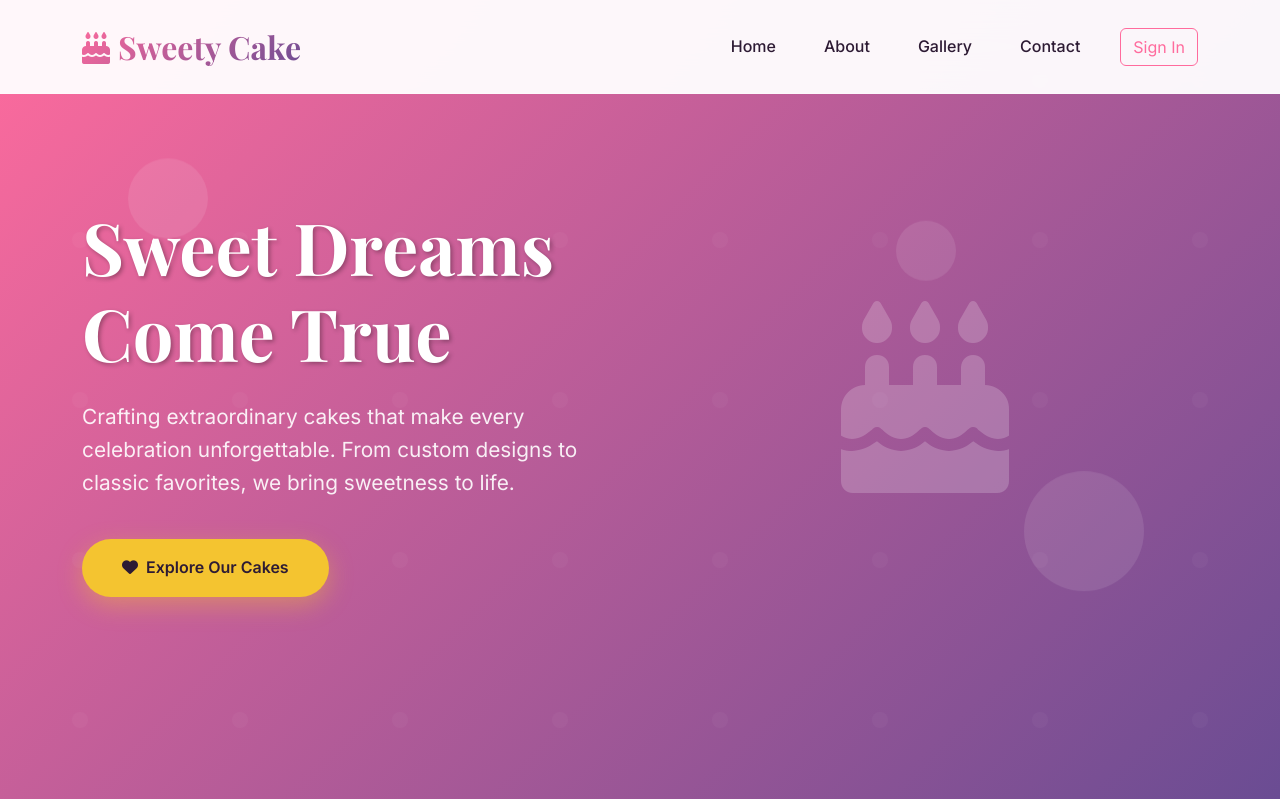
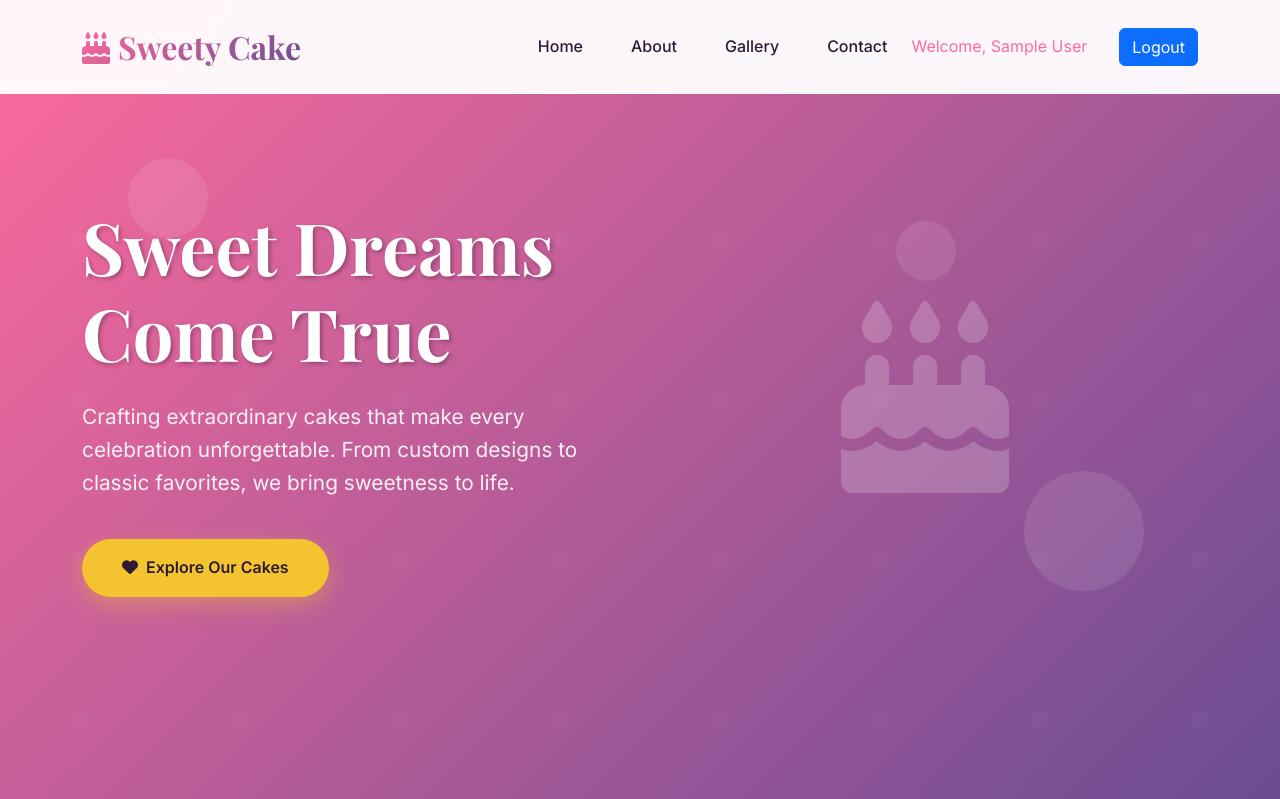
Before and after one commit to Nimesh-Kavinda/Sweet_Cake, a PHP site: page / in a window 1280 px wide. Shown: the top 799 px of the page. Run offline with PHP 8.4, Linux system fonts and the light colour scheme; the visitor is signed in with stand-in values (Sample User, id 1).

Commit message:
Add logout functionality: implement session destruction and redirect for user logout

```diff
--- a/index.php
+++ b/index.php
@@ -1,3 +1,9 @@
+<?php
+ session_start();
+ include 'config/db.php';
+?>
+
+
 <!DOCTYPE html>
 <html lang="en">
 <head>
@@ -32,9 +38,17 @@
                     </li>
                     <li class="nav-item">
                         <a class="nav-link" href="./pages/contact.php">Contact</a>
-                    </li>
-                </ul>
-                <a href="./pages/signin.php"><button class="btn btn-outline-primary ms-3" id="signInBtn" type="button" style="border-color: var(--primary-pink); color: var(--primary-pink);">Sign In</button></a>
+                    </li>                </ul>
+                <?php
+                if(!isset($_SESSION['user_id'])) {
+                    // Show Sign Up and Sign In buttons for guests
+                    echo '<a href="./pages/signin.php"><button class="btn btn-outline-primary ms-3" id="signInBtn" type="button" style="border-color: var(--primary-pink); color: var(--primary-pink);">Sign In</button></a>';
+                } else {
+                    // Show user info and logout button for logged-in users
+                    echo '<span class="navbar-text me-3" style="color: var(--primary-pink);">Welcome, ' . htmlspecialchars($_SESSION['user_name']) . '</span>';
+                    echo '<a href="./function/logout.php"><button class="btn btn-primary ms-3" id="logoutBtn" type="button">Logout</button></a>';
+                }
+                ?>
             </div>
         </div>
     </nav>
--- a/pages/signin.php
+++ b/pages/signin.php
@@ -45,7 +45,7 @@ if ($_SERVER['REQUEST_METHOD'] == 'POST') {
                     $_SESSION['user_role'] = $user['role'];
                     $_SESSION['user_created_at'] = $user['created_at'];
 
-                    $message = 'Welcome back, ' . htmlspecialchars($user['name']) . '! Redirecting...';
+                    $message = 'Welcome back, ' . htmlspecialchars($user['name']) . '!';
                     $messageType = 'success';
 
                     // Set redirect flag for JavaScript
```
Also changed, not shown: function/logout.php (added, +22 -0 lines).
